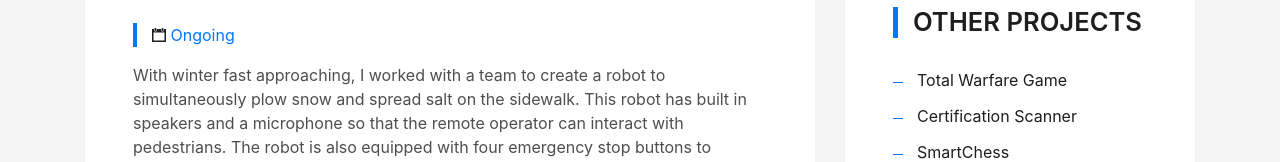
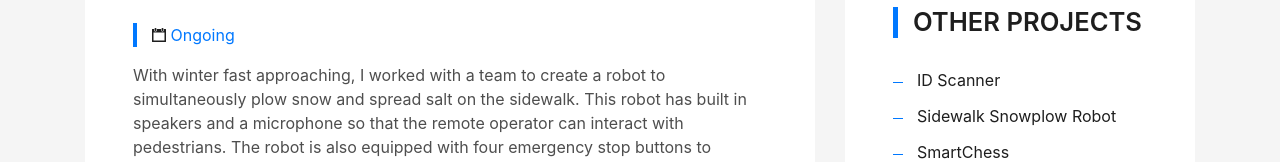
Before and after one commit to jonahbelman/jonahbelman.github.io, a plain HTML site: page baja.html in a window 1280 px wide. Shown: the part 455-617 px from the top of the page. Drawn offline with Linux system fonts and the light colour scheme; files whose address does not match are found by name.

Commit message:
Update baja.html

```diff
--- a/baja.html
+++ b/baja.html
@@ -191,10 +191,10 @@
             <div class="sidebar-content">
               <ul class="list-sidebar">
                 <li>
-                  <a href="total-warfare.html">Total Warfare Game</a>
+                  <a href="total-warfare.html">ID Scanner</a>
                 </li>
                 <li>
-                  <a href="scanner.html">Certification Scanner</a>
+                  <a href="scanner.html">Sidewalk Snowplow Robot</a>
                 </li>
                 <li>
                   <a href="smartchess.html">SmartChess</a>
```
